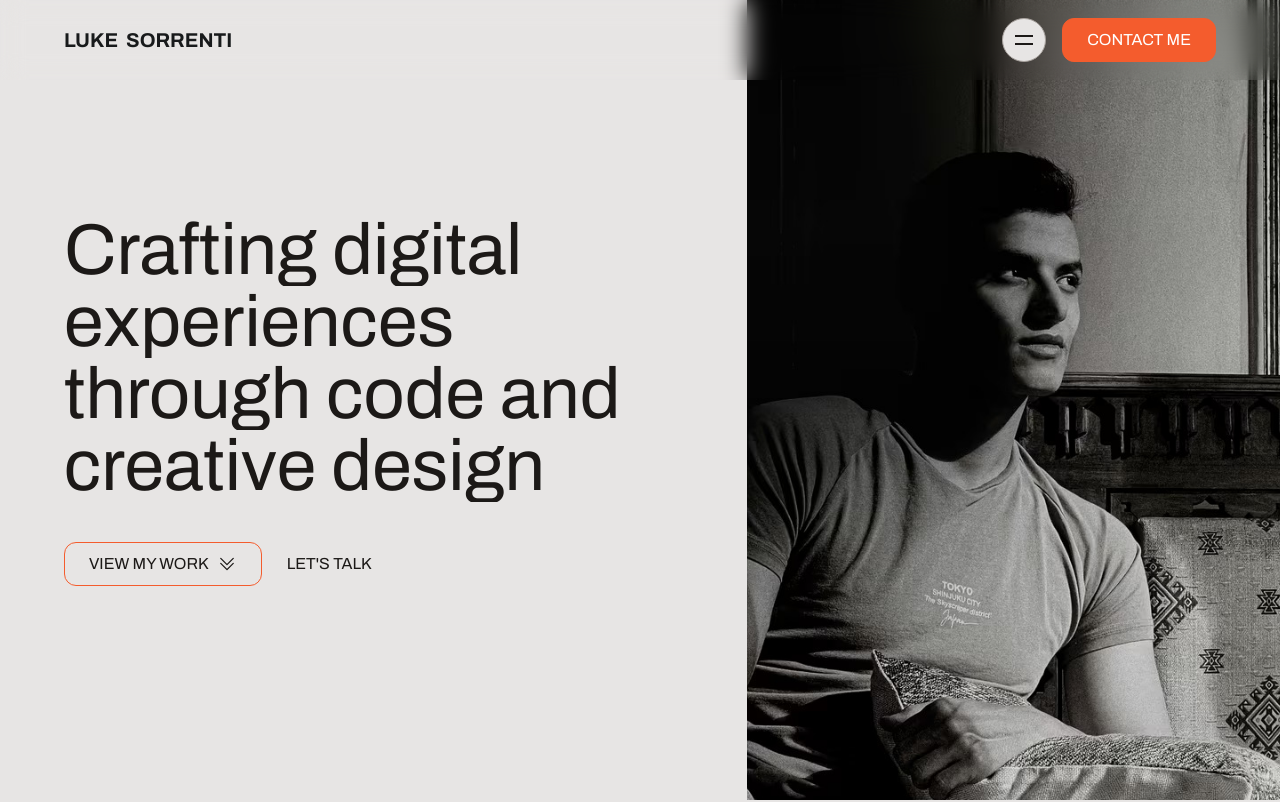
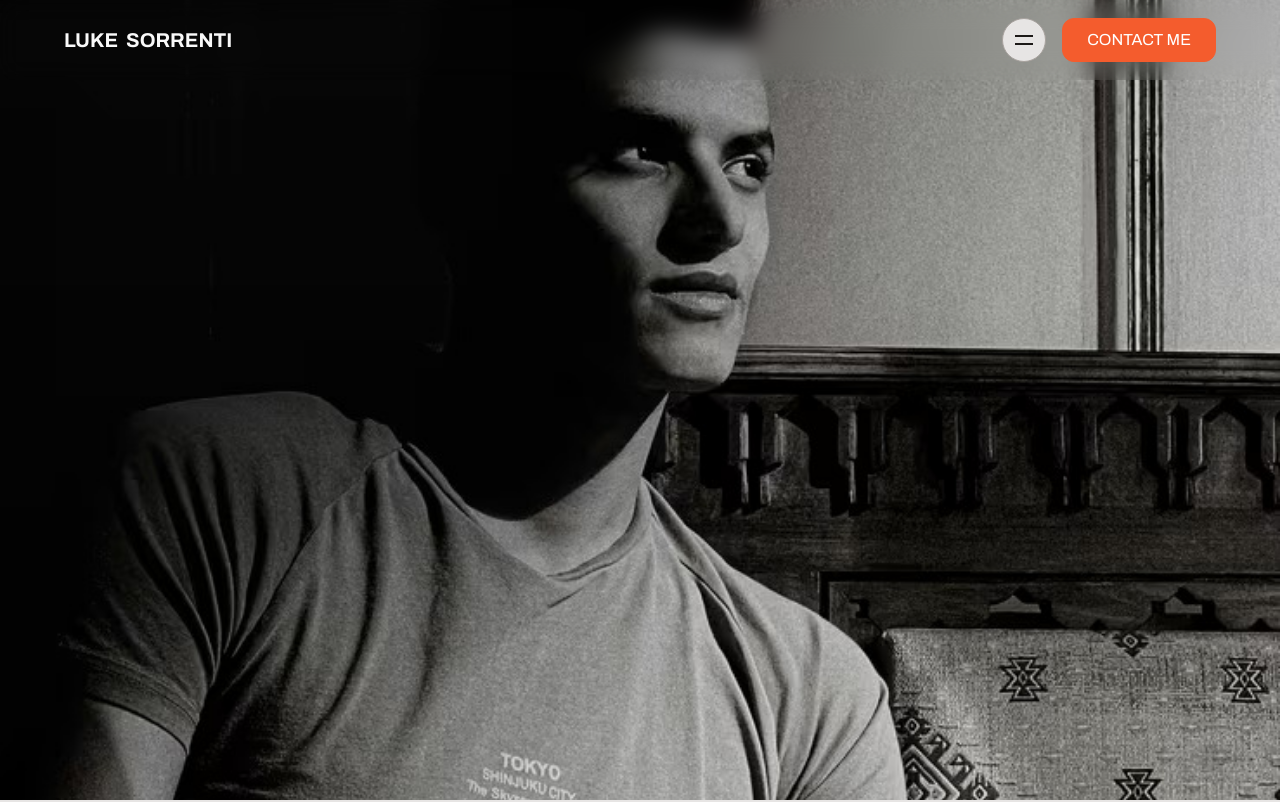
Before and after one commit to LRSORRENTI/Rustling-Oaks-Golf-Course, a Next.js app: page / in a window 1280 px wide. Shown: the top 802 px of the page. Built offline with nearby package versions, Linux system fonts and the light colour scheme.

Commit message:
Added z index changed to header divs

```diff
--- a/src/sections/Header.tsx
+++ b/src/sections/Header.tsx
@@ -139,7 +139,7 @@
 
   return (
     <header>
-      <div className="fixed top-0 left-0 w-full h-0 overflow-hidden  bg-stone-900 " ref={navScope}>
+      <div className="fixed top-0 left-0 w-full h-0 overflow-hidden  bg-stone-900 z-10"  ref={navScope}>
     <nav className="mt-20 flex flex-col">
       {navItems.map(({label, href}) => (
         <a href={href} key={label} className="text-stone-200 border-t  last:border-b border-stone-800 py-8 group/nav-item relative isolate "
@@ -160,7 +160,7 @@
     </nav>
 
       </div>
-      <div className="fixed top-0 left-0 w-full mix-blend-difference backdrop-blur-md">
+      <div className="fixed top-0 left-0 w-full mix-blend-difference backdrop-blur-md z-10">
         <div className="container !max-w-full">
           <div className="flex justify-between h-20 items-center">
             <div>
@@ -170,7 +170,7 @@
           </div>
         </div>
       </div>
-    <div className="fixed top-0 left-0 w-full">
+    <div className="fixed top-0 left-0 w-full z-10">
       <div className="container !max-w-full">
         <div className="flex justify-end h-20 items-center">
           <div className="flex items-center gap-4">
--- a/src/sections/Hero.tsx
+++ b/src/sections/Hero.tsx
@@ -1,18 +1,28 @@
 'use client'
 
-import { FC, useEffect } from "react";
+import { FC, useEffect, useRef } from "react";
 import Image from "next/image";
 import Button from "@/components/Button";
 /* eslint-disable-next-line @typescript-eslint/no-unused-vars */
 import heroImage from "@/assets/images/hero-image.jpg";
 
 import SplitType from "split-type";
-import { useAnimate, motion, stagger} from "motion/react";
-import { div } from "motion/react-client";
+import { useAnimate, motion, stagger, useScroll, useTransform} from "motion/react";
+
 
 
 const Hero: FC = () => {
+
   const [titleScope, titleAnimate] = useAnimate();
+
+  const scrollingDiv = useRef<HTMLDivElement>(null);
+
+  const { scrollYProgress } = useScroll({
+    target: scrollingDiv,
+    offset: ['start end', 'end end']
+  })
+ // 12/5 = 2.4 * 100 = 240%
+  const portraitWidth = useTransform(scrollYProgress, [0, 1], ['100%', '240%']);
 
   useEffect(() => {
       new SplitType(titleScope.current, {
@@ -33,7 +43,7 @@
 
   return (
   <section>
-    <div className="grid md:grid-cols-12 md:h-screen items-stretch">
+    <div className="grid md:grid-cols-12 md:h-screen items-stretch sticky top-0 ">
       <div className="md:col-span-7 flex flex-col justify-center">
       <div className="container !max-w-full ">
           <motion.h1
@@ -85,11 +95,16 @@
         </div>
         </div>
       </div>
-      <div className="md:col-span-5">
-      <div className="mt-20 md:mt-0 md:h-full">
+      <div className="md:col-span-5 relative">
+      <motion.div className="mt-20 md:mt-0 md:size-full md:right-0 md:absolute max-md:!w-full" style={{
+        width: portraitWidth,
+      }}>
           <Image src={heroImage} alt="My portrait" className="size-full object-cover"/>
-        </div>
+        </motion.div>
       </div>
+    </div>
+    <div className="h-[200vh]" ref={scrollingDiv}>
+
     </div>
   </section>
   )
```
